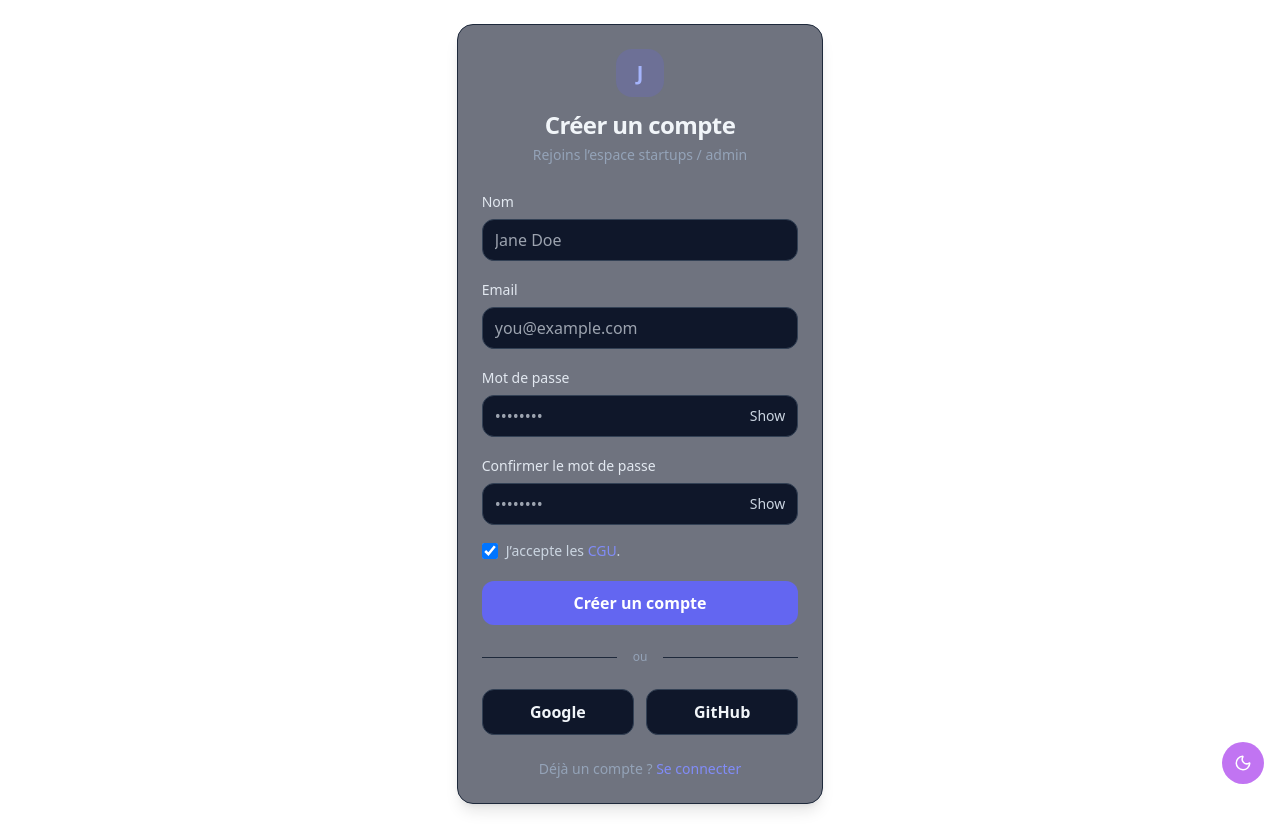
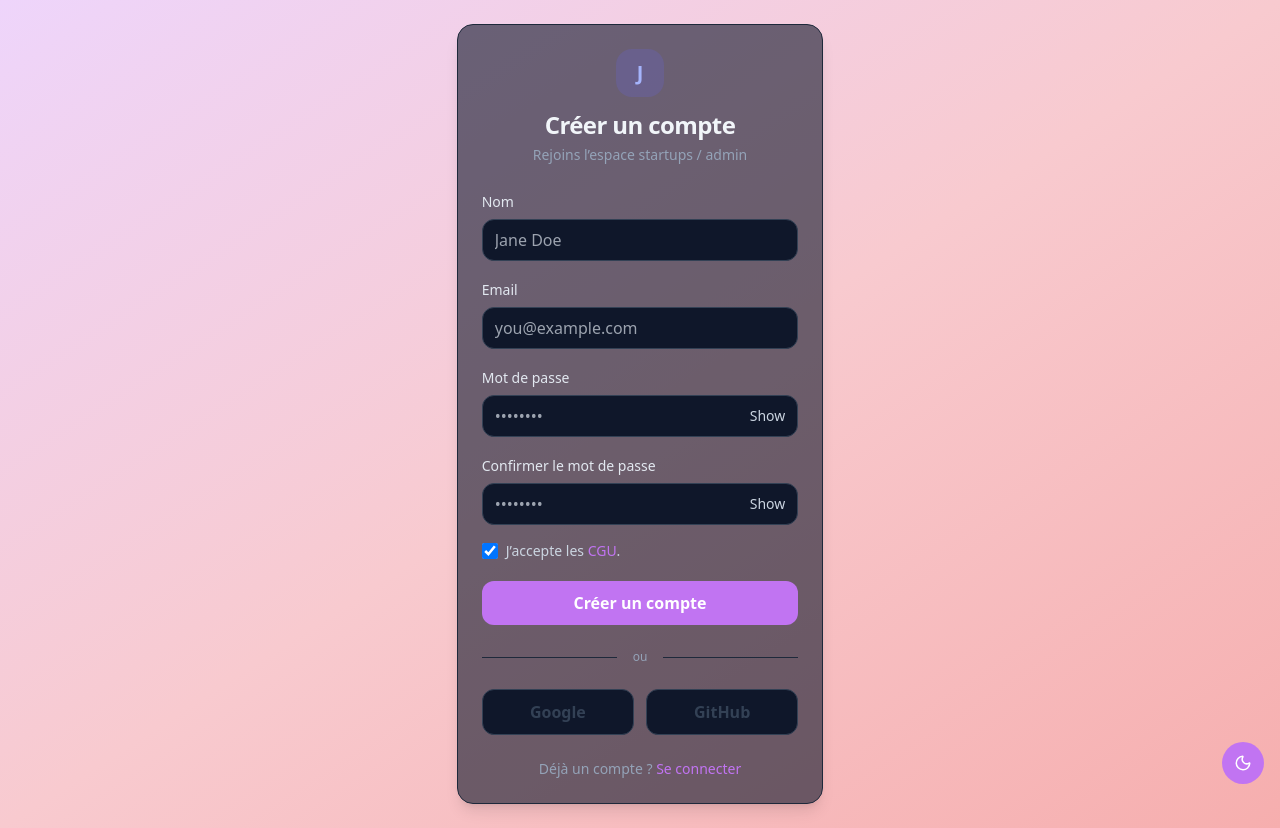
Before and after one commit to SaltyyCode/Piscine_Survivor, a React (Vite) app in the folder my-app/: page /register in a window 1280 px wide. Built offline with nearby package versions, Linux system fonts and the light colour scheme.

Commit message:
[Feat/Register] changed color of buttons google & github

```diff
--- a/my-app/src/Register.tsx
+++ b/my-app/src/Register.tsx
@@ -20,18 +20,20 @@ export default function Register() {
     formState: { errors, isSubmitting },
   } = useForm<RegisterData>({
     resolver: zodResolver(registerSchema),
-    defaultValues: { name: "", email: "", password: "", confirm: "", accept: true },
+    defaultValues: {
+      name: "",
+      email: "",
+      password: "",
+      confirm: "",
+      accept: true,
+    },
   });
 
   async function onSubmit(values: RegisterData) {
     setRootError(null);
     try {
-      // Exemple d'appel:
-      // const res = await fetch("/api/auth/register", { method:"POST", headers:{ "Content-Type":"application/json" }, body: JSON.stringify(values) });
-      // if (!res.ok) throw new Error("Register failed");
       await new Promise((r) => setTimeout(r, 900));
       alert(`Compte créé pour ${values.email} ✅`);
-      // navigate("/login");
     } catch (e: any) {
       setRootError(e?.message ?? "Inscription impossible. Réessaie.");
     }
@@ -39,27 +41,53 @@ export default function Register() {
 
   return (
     <>
-      <div className="relative min-h-screen flex items-center justify-center bg-white dark:bg-slate-950 transition-colors">
+      <div
+        className="
+          relative min-h-screen flex items-center justify-center
+          bg-gradient-to-br from-lilacDream-50 via-pinkDream-50 to-pinkDream-100
+          dark:from-[#0b0b12] dark:via-[#101020] dark:to-[#151528]
+          transition-colors
+        "
+      >
         <AuthCard
           title="Créer un compte"
           subtitle="Rejoins l’espace startups / admin"
+          className="
+            shadow-card rounded-xl2
+            bg-white/80 backdrop-blur-sm
+            border border-lilacDream-100
+            dark:bg-[rgba(20,20,32,0.8)] dark:border-[#242446]
+          "
           socials={
             <div className="grid grid-cols-2 gap-3">
-              <Button variant="ghost">Google</Button>
-              <Button variant="ghost">GitHub</Button>
+              <Button
+                variant="ghost"
+                className="border border-slate-300 text-slate-700 hover:bg-slate-100 dark:border-[#2d2d55] dark:text-white dark:hover:bg-slate-800/50"
+
+              >
+                Google
+              </Button>
+              <Button
+                variant="ghost"
+                className="border border-slate-300 text-slate-700 hover:bg-slate-100 dark:border-[#2d2d55] dark:text-white dark:hover:bg-slate-800/50"
+              >
+                GitHub
+              </Button>
             </div>
           }
           footer={
             <>
               Déjà un compte ?{" "}
-              <Link to="/login" className="text-indigo-400 hover:text-indigo-300">
+              <Link
+                to="/login"
+                className="text-lilacDream-400 hover:text-lilacDream-300 dark:text-pinkDream-300 dark:hover:text-pinkDream-200"
+              >
                 Se connecter
               </Link>
             </>
           }
         >
-          <ErrorAlert message={rootError} />
-
+          <ErrorAlert message={rootError ?? undefined} />
           <form onSubmit={handleSubmit(onSubmit)} className="space-y-4" noValidate>
             <TextField
               id="name"
@@ -68,7 +96,6 @@ export default function Register() {
               {...register("name")}
               error={errors.name?.message}
             />
-
             <TextField
               id="email"
               label="Email"
@@ -78,7 +105,6 @@ export default function Register() {
               {...register("email")}
               error={errors.email?.message}
             />
-
             <PasswordField
               id="password"
               label="Mot de passe"
@@ -87,7 +113,6 @@ export default function Register() {
               {...register("password")}
               error={errors.password?.message}
             />
-
             <PasswordField
               id="confirm"
               label="Confirmer le mot de passe"
@@ -104,7 +129,7 @@ export default function Register() {
                   <span>
                     J’accepte les{" "}
                     <a
-                      className="text-indigo-400 hover:text-indigo-300 underline-offset-2 hover:underline"
+                      className="text-lilacDream-400 hover:text-lilacDream-300 dark:text-pinkDream-300 dark:hover:text-pinkDream-200 underline-offset-2 hover:underline"
                       href="#"
                     >
                       CGU
@@ -112,15 +137,28 @@ export default function Register() {
                   </span>
                 }
               />
-              {errors.accept && <p className="mt-1 text-xs text-rose-400">{errors.accept.message}</p>}
+              {errors.accept && (
+                <p className="mt-1 text-xs text-pinkDream-300 dark:text-lilacDream-300">
+                  {errors.accept.message}
+                </p>
+              )}
             </div>
 
-            <Button type="submit" loading={isSubmitting} className="w-full">
+            <Button
+              type="submit"
+              loading={isSubmitting}
+              className="
+                w-full font-medium
+                bg-lilacDream-400 hover:bg-lilacDream-300 text-white
+                dark:bg-pinkDream-300 dark:hover:bg-pinkDream-200 dark:text-black
+              "
+            >
               Créer un compte
             </Button>
           </form>
         </AuthCard>
       </div>
+
       <ThemeToggle />
     </>
   );
```
